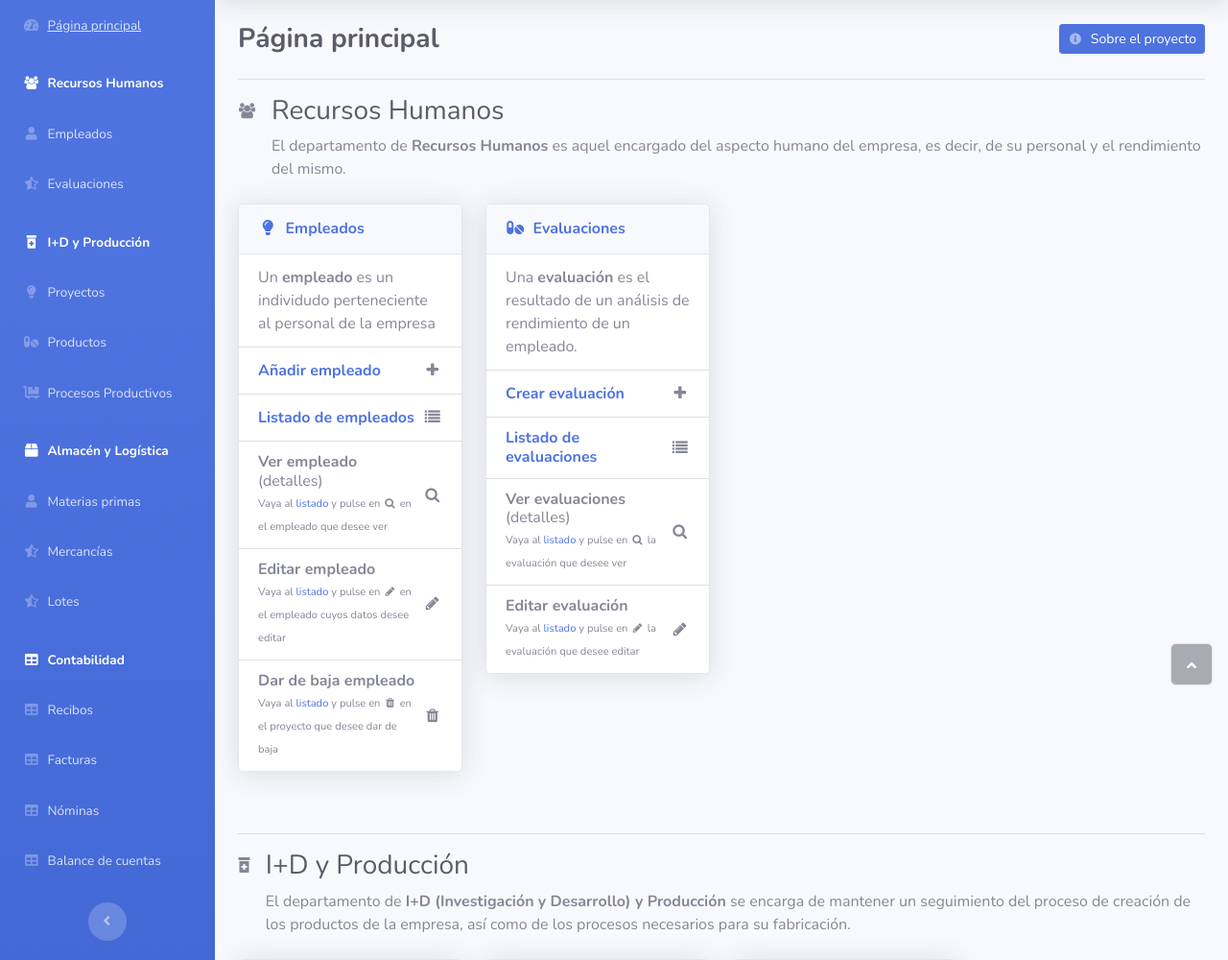
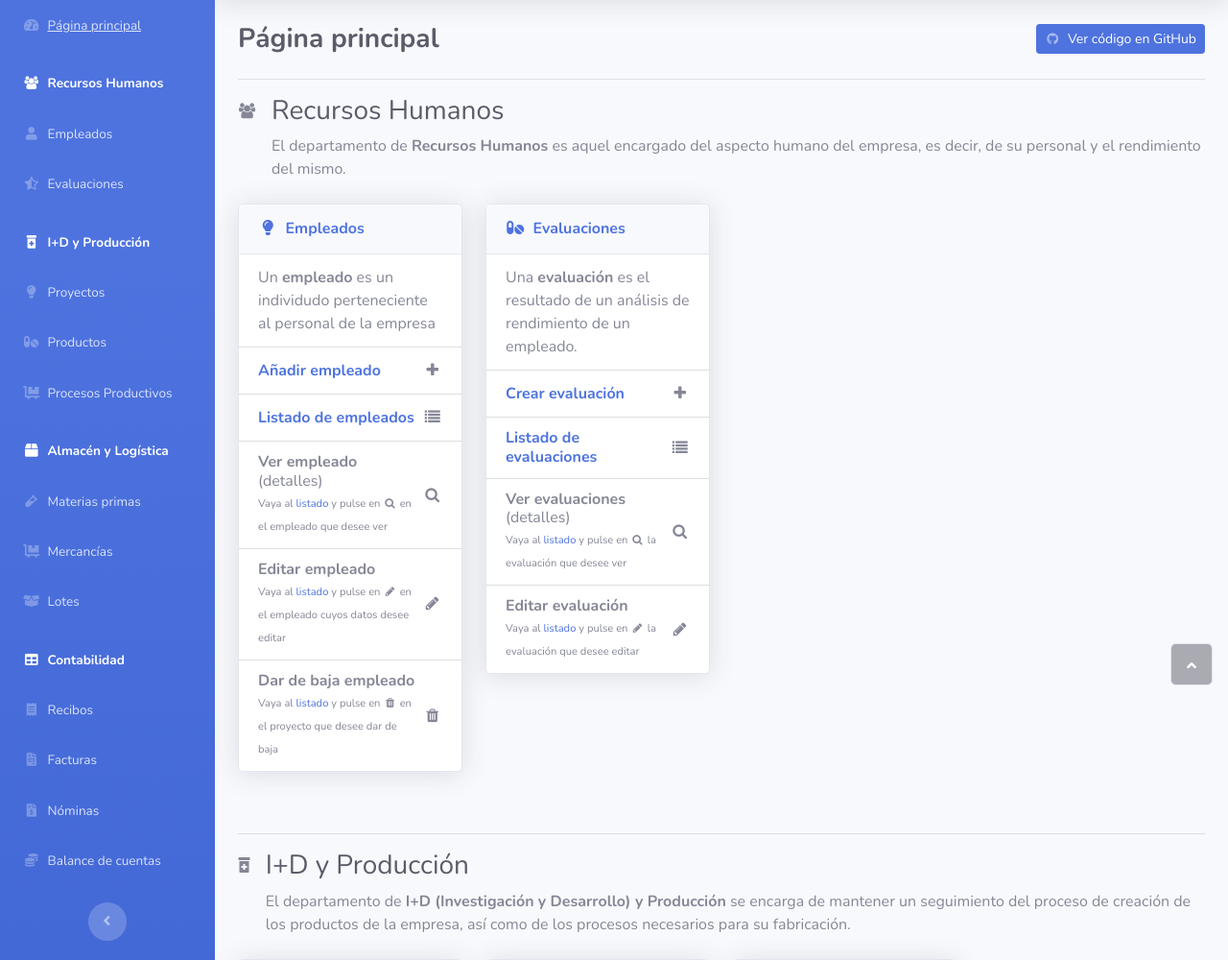
Before and after one commit to mianfg-DGIIM/DDSI, a Flask app: page / in a window 1280 px wide. Shown: the part 70-1070 px from the top of the page at 96% size. Run offline with Flask 2, Linux system fonts and the light colour scheme; some libraries are stand-ins or nearby versions.

Commit message:
Últimos fixes

```diff
--- a/app.py
+++ b/app.py
@@ -22,8 +22,8 @@ from models import *
 def home():
     data = {
         'breadcrumb_title':         'Página principal',
-        'breadcrumb_button':        '<i class="fas fa-fw fa-info-circle fa-sm text-white-50 mr-2"></i>Sobre el proyecto',
-        'breadcrumb_button_url':    '#'
+        'breadcrumb_button':        '<i class="fab fa-fw fa-github fa-sm text-white-50 mr-2"></i>Ver código en GitHub',
+        'breadcrumb_button_url':    'https://github.com/mianfg/pharmagiim'
     }
     return render_template('pages/home.html', data=data)
 
@@ -593,7 +593,7 @@ def materiasprimas_add():
     data = {
         'title':                    "Añadir materia prima",
         'breadcrumb_title':         "Almacenaje",
-        'breadcrumb_subtitle':      '<i class="fas fa-fw fa-user mr-2"></i>Materias primas',
+        'breadcrumb_subtitle':      '<i class="fas fa-fw fa-vial mr-2"></i>Materias primas',
         'breadcrumb_button':        '<i class="fas fa-fw fa-arrow-left fa-sm text-white-50 mr-2"></i>Volver a materias primas',
         'breadcrumb_button_url':    '/materiasprimas',
         'database_name':            'materiaprima',
@@ -622,7 +622,7 @@ def materiasprimas_all():
     data = {
         'title':                    "Materias primas",
         'breadcrumb_title':         "Almacenaje",
-        'breadcrumb_subtitle':      '<i class="fas fa-fw fa-user mr-2"></i>Materias primas',
+        'breadcrumb_subtitle':      '<i class="fas fa-fw fa-vial mr-2"></i>Materias primas',
         'breadcrumb_button':        '<i class="fas fa-fw fa-plus fa-sm text-white-50 mr-2"></i>Añadir materia prima',
         'breadcrumb_button_url':    '/materiasprimas/add',
         'database_name':            'materiaprima',
@@ -651,7 +651,7 @@ def materiasprimas_detail(id):
     data = {
         'title':                    f"Materia prima #{id}",
         'breadcrumb_title':         "Almacenaje",
-        'breadcrumb_subtitle':      '<i class="fas fa-fw fa-user mr-2"></i>Materias primas',
+        'breadcrumb_subtitle':      '<i class="fas fa-fw fa-vial mr-2"></i>Materias primas',
         'breadcrumb_button':        '<i class="fas fa-fw fa-arrow-left fa-sm text-white-50 mr-2"></i>Volver a materias primas',
         'breadcrumb_button_url':    '/materiasprimas',
         'database_name':            'materiaprima',
@@ -681,7 +681,7 @@ def materiasprimas_edit(id, api_resp=None):
     data = {
         'title':                    f"Editar materia prima #{id}",
         'breadcrumb_title':         "Almacenaje",
-        'breadcrumb_subtitle':      '<i class="fas fa-fw fa-user mr-2"></i>Materias primas',
+        'breadcrumb_subtitle':      '<i class="fas fa-fw fa-vial mr-2"></i>Materias primas',
         'breadcrumb_button':        '<i class="fas fa-fw fa-arrow-left fa-sm text-white-50 mr-2"></i>Volver a materias primas',
         'breadcrumb_button_url':    '/materiasprimas',
         'database_name':            'materiaprima',
@@ -707,7 +707,7 @@ def mercancias_add():
     data = {
         'title':                    "Añadir mercancia",
         'breadcrumb_title':         "Almacenaje",
-        'breadcrumb_subtitle':      '<i class="fas fa-fw fa-user mr-2"></i>Mercancias',
+        'breadcrumb_subtitle':      '<i class="fas fa-fw fa-dolly-flatbed mr-2"></i>Mercancias',
         'breadcrumb_button':        '<i class="fas fa-fw fa-arrow-left fa-sm text-white-50 mr-2"></i>Volver a mercancias',
         'breadcrumb_button_url':    '/mercancias',
         'database_name':            'mercancia',
@@ -734,7 +734,7 @@ def mercancias_all():
     data = {
         'title':                    "Mercancias",
         'breadcrumb_title':         "Almacenaje",
-        'breadcrumb_subtitle':      '<i class="fas fa-fw fa-user mr-2"></i>Mercancias',
+        'breadcrumb_subtitle':      '<i class="fas fa-fw fa-dolly-flatbed mr-2"></i>Mercancias',
         'breadcrumb_button':        '<i class="fas fa-fw fa-plus fa-sm text-white-50 mr-2"></i>Añadir mercancia',
         'breadcrumb_button_url':    '/mercancias/add',
         'database_name':            'mercancia',
@@ -759,7 +759,7 @@ def mercancias_detail(numRegistro):
     data = {
         'title':                    f"Mercancia #{numRegistro}",
         'breadcrumb_title':         "Almacenaje",
-        'breadcrumb_subtitle':      '<i class="fas fa-fw fa-user mr-2"></i>Mercancia',
+        'breadcrumb_subtitle':      '<i class="fas fa-fw fa-dolly-flatbed mr-2"></i>Mercancia',
         'breadcrumb_button':        '<i class="fas fa-fw fa-arrow-left fa-sm text-white-50 mr-2"></i>Volver a mercancias',
         'breadcrumb_button_url':    '/mercancias',
         'database_name':            'mercancia',
@@ -785,7 +785,7 @@ def lotes_add():
     data = {
         'title':                    "Añadir lote",
         'breadcrumb_title':         "Almacenaje",
-        'breadcrumb_subtitle':      '<i class="fas fa-fw fa-user mr-2"></i>Lotes',
+        'breadcrumb_subtitle':      '<i class="fas fa-fw fa-box-open mr-2"></i>Lotes',
         'breadcrumb_button':        '<i class="fas fa-fw fa-arrow-left fa-sm text-white-50 mr-2"></i>Volver a lotes',
         'breadcrumb_button_url':    '/lotes',
         'database_name':            'lote',
@@ -810,7 +810,7 @@ def lotes_all():
     data = {
         'title':                    "Lotes",
         'breadcrumb_title':         "Almacenaje",
-        'breadcrumb_subtitle':      '<i class="fas fa-fw fa-user mr-2"></i>Lotes',
+        'breadcrumb_subtitle':      '<i class="fas fa-fw fa-box-open mr-2"></i>Lotes',
         'breadcrumb_button':        '<i class="fas fa-fw fa-plus fa-sm text-white-50 mr-2"></i>Añadir lote',
         'breadcrumb_button_url':    '/lotes/add',
         'database_name':            'lote',
@@ -835,7 +835,7 @@ def lotes_detail(id):
     data = {
         'title':                    f"Lote #{id}",
         'breadcrumb_title':         "Almacenaje",
-        'breadcrumb_subtitle':      '<i class="fas fa-fw fa-user mr-2"></i>Lotes',
+        'breadcrumb_subtitle':      '<i class="fas fa-fw fa-box-open mr-2"></i>Lotes',
         'breadcrumb_button':        '<i class="fas fa-fw fa-arrow-left fa-sm text-white-50 mr-2"></i>Volver a lotes',
         'breadcrumb_button_url':    '/lotes',
         'database_name':            'lote',
@@ -864,7 +864,7 @@ def lotes_edit(id, api_resp=None):
     data = {
         'title':                    f"Editar lote #{id}",
         'breadcrumb_title':         "Almacenaje",
-        'breadcrumb_subtitle':      '<i class="fas fa-fw fa-user mr-2"></i>Lotes',
+        'breadcrumb_subtitle':      '<i class="fas fa-fw fa-box-open mr-2"></i>Lotes',
         'breadcrumb_button':        '<i class="fas fa-fw fa-arrow-left fa-sm text-white-50 mr-2"></i>Volver a lotes',
         'breadcrumb_button_url':    '/lotes',
         'database_name':            'lote',
@@ -1602,7 +1602,7 @@ def nominas_add(api_resp=None):
     data = {
         'title':                    "Añadir nómina",
         'breadcrumb_title':         "Contabilidad",
-        'breadcrumb_subtitle':      '<i class="fas fa-fw fa-user mr-2"></i>Nóminas',
+        'breadcrumb_subtitle':      '<i class="fas fa-fw fa-file-invoice-dollar mr-2"></i>Nóminas',
         'breadcrumb_button':        '<i class="fas fa-fw fa-arrow-left fa-sm text-white-50 mr-2"></i>Volver a nóminas',
         'breadcrumb_button_url':    '/nominas',
         'database_name':            'nomina',
@@ -1630,7 +1630,7 @@ def nomina_all():
     data = {
         'title':                    "Nóminas",
         'breadcrumb_title':         "Contabilidad",
-        'breadcrumb_subtitle':      '<i class="fas fa-fw fa-user mr-2"></i>Nóminas',
+        'breadcrumb_subtitle':      '<i class="fas fa-fw fa-file-invoice-dollar mr-2"></i>Nóminas',
         'breadcrumb_button':        '<i class="fas fa-fw fa-plus fa-sm text-white-50 mr-2"></i>Añadir nómina',
         'breadcrumb_button_url':    '/nominas/add',
         'database_name':            'nomina',
@@ -1667,7 +1667,7 @@ def nominas_edit(DNI, fecha, api_resp=None):
     data = {
         'title':                    f"Editar nómina",
         'breadcrumb_title':         "Contabilidad",
-        'breadcrumb_subtitle':      '<i class="fas fa-fw fa-user mr-2"></i>Nóminas',
+        'breadcrumb_subtitle':      '<i class="fas fa-fw fa-file-invoice-dollar mr-2"></i>Nóminas',
         'breadcrumb_button':        '<i class="fas fa-fw fa-arrow-left fa-sm text-white-50 mr-2"></i>Volver a nóminas',
         'breadcrumb_button_url':    '/nominas',
         'database_name':            'nomina',
@@ -1700,7 +1700,7 @@ def nomina_detail(DNI, fecha):
     data = {
         'title':                    f"Nómina",
         'breadcrumb_title':         "Contabilidad",
-        'breadcrumb_subtitle':      '<i class="fas fa-fw fa-user mr-2"></i>Nóminas',
+        'breadcrumb_subtitle':      '<i class="fas fa-fw fa-file-invoice-dollar mr-2"></i>Nóminas',
         'breadcrumb_button':        '<i class="fas fa-fw fa-arrow-left fa-sm text-white-50 mr-2"></i>Volver a nóminas',
         'breadcrumb_button_url':    '/nominas',
         'database_name':            'nomina',
@@ -1724,7 +1724,7 @@ def recibos_add(api_resp=None):
     data = {
         'title':                    "Añadir recibos",
         'breadcrumb_title':         "Contabilidad",
-        'breadcrumb_subtitle':      '<i class="fas fa-fw fa-user mr-2"></i>Recibos',
+        'breadcrumb_subtitle':      '<i class="fas fa-fw fa-receipt mr-2"></i>Recibos',
         'breadcrumb_button':        '<i class="fas fa-fw fa-arrow-left fa-sm text-white-50 mr-2"></i>Volver a recibos',
         'breadcrumb_button_url':    '/recibos',
         'database_name':            'recibo',
@@ -1751,7 +1751,7 @@ def recibos_all():
     data = {
         'title':                    "Recibos",
         'breadcrumb_title':         "Contabilidad",
-        'breadcrumb_subtitle':      '<i class="fas fa-fw fa-user mr-2"></i>Recibos',
+        'breadcrumb_subtitle':      '<i class="fas fa-fw fa-receipt mr-2"></i>Recibos',
         'breadcrumb_button':        '<i class="fas fa-fw fa-plus fa-sm text-white-50 mr-2"></i>Añadir recibo',
         'breadcrumb_button_url':    '/recibos/add',
         'database_name':            'recibo',
@@ -1774,7 +1774,7 @@ def facturas_add(api_resp=None):
     data = {
         'title':                    "Añadir factura",
         'breadcrumb_title':         "Contabilidad",
-        'breadcrumb_subtitle':      '<i class="fas fa-fw fa-user mr-2"></i>Facturas',
+        'breadcrumb_subtitle':      '<i class="fas fa-fw fa-file-invoice mr-2"></i>Facturas',
         'breadcrumb_button':        '<i class="fas fa-fw fa-arrow-left fa-sm text-white-50 mr-2"></i>Volver a facturas',
         'breadcrumb_button_url':    '/facturas',
         'database_name':            'factura',
@@ -1802,7 +1802,7 @@ def facturas_all():
     data = {
         'title':                    "Facturas",
         'breadcrumb_title':         "Contabilidad",
-        'breadcrumb_subtitle':      '<i class="fas fa-fw fa-user mr-2"></i>Facturas',
+        'breadcrumb_subtitle':      '<i class="fas fa-fw fa-file-invoice mr-2"></i>Facturas',
         'breadcrumb_button':        '<i class="fas fa-fw fa-plus fa-sm text-white-50 mr-2"></i>Añadir factura',
         'breadcrumb_button_url':    '/facturas/add',
         'database_name':            'factura',
@@ -1831,7 +1831,7 @@ def balanceCuentas_all():
     data = {
         'title':                    "Balance de cuentas",
         'breadcrumb_title':         "Contabilidad",
-        'breadcrumb_subtitle':      '<i class="fas fa-fw fa-user mr-2"></i>Balances',
+        'breadcrumb_subtitle':      '<i class="fas fa-fw fa-coins mr-2"></i>Balances',
         'database_name':            'balanceCuentas',
         'database_name_plural':     'balancesCuentas',
         'card_title':               "Listado de operaciones",
--- a/templates/pages/home.html
+++ b/templates/pages/home.html
@@ -321,7 +321,7 @@
 </div>
 <hr>
 <div class="d-sm-flex justify-content-left align-items-top mb-4">
-    <i class="fas fa-fw fa-prescription-bottle-alt mt-2 mb-3 mr-3"></i><div>
+    <i class="fas fa-fw fa-box mt-2 mb-3 mr-3"></i><div>
         <h3 class="text-dark mb-2">Almacén y Logística</h3>
         <p class="mb-0">El departamento de <strong>Almacén y Logística</strong> se encarga de mantener un registro de las materias primas que llegan y salen al almacén, así como de los lotes de productos que vienen de la fábrica y se entregan a los clientes.</p>
     </div>
@@ -330,7 +330,7 @@
     <div class="col-md-6 col-xl-3 mb-4">
         <div class="card shadow mb-4">
             <div class="card-header py-3">
-                <h6 class="text-primary font-weight-bold m-0"><i class="fas fa-fw fa-lightbulb mr-2"></i>Materias primas</h6>
+                <h6 class="text-primary font-weight-bold m-0"><i class="fas fa-fw fa-vial mr-2"></i>Materias primas</h6>
             </div>
             <ul class="list-group list-group-flush">
                 <li class="list-group-item">
@@ -382,7 +382,7 @@
     <div class="col-md-6 col-xl-3 mb-4">
         <div class="card shadow mb-4">
             <div class="card-header py-3">
-                <h6 class="text-primary font-weight-bold m-0"><i class="fas fa-fw fa-pills mr-2"></i>Mercancías</h6>
+                <h6 class="text-primary font-weight-bold m-0"><i class="fas fa-fw fa-dolly-flatbed mr-2"></i>Mercancías</h6>
             </div>
             <ul class="list-group list-group-flush">
                 <li class="list-group-item">
@@ -401,7 +401,7 @@
                 <li class="list-group-item">
                     <div class="row align-items-center no-gutters">
                         <div class="col mr-2">
-                            <h6 class="mb-0"><strong><a href="/ mercancias">Listado de mercancías</a></strong></h6><span class="text-xs"></span>
+                            <h6 class="mb-0"><strong><a href="/mercancias">Listado de mercancías</a></strong></h6><span class="text-xs"></span>
                         </div>
                         <div class="col-auto">
                             <i class="fa fa-fw fa-list"></i>
@@ -424,7 +424,7 @@
     <div class="col-md-6 col-xl-3 mb-4">
         <div class="card shadow mb-4">
             <div class="card-header py-3">
-                <h6 class="text-primary font-weight-bold m-0"><i class="fas fa-fw fa-dolly-flatbed mr-2"></i>Lotes</h6>
+                <h6 class="text-primary font-weight-bold m-0"><i class="fas fa-fw fa-box-open mr-2"></i>Lotes</h6>
             </div>
             <ul class="list-group list-group-flush">
                 <li class="list-group-item">
@@ -488,14 +488,14 @@
 <div class="d-sm-flex justify-content-left align-items-top mb-4">
     <i class="fas fa-fw fa-table mt-2 mb-3 mr-3"></i><div>
         <h3 class="text-dark mb-2">Contabilidad</h3>
-        <p class="mb-0">El departamento de <strong>Contabilidad</strong> es [...]</p>
+        <p class="mb-0">El departamento de <strong>Contabilidad</strong> es el encargado de administrar facturas, recibos y nóminas, así como de balances de cuentas.</p>
     </div>
 </div>
 <div class="row">
     <div class="col-md-6 col-xl-3 mb-4">
         <div class="card shadow mb-4">
             <div class="card-header py-3">
-                <h6 class="text-primary font-weight-bold m-0"><i class="fas fa-fw fa-lightbulb mr-2"></i>Facturas</h6>
+                <h6 class="text-primary font-weight-bold m-0"><i class="fas fa-fw fa-file-invoice mr-2"></i>Facturas</h6>
             </div>
             <ul class="list-group list-group-flush">
                 <li class="list-group-item">
@@ -527,7 +527,7 @@
     <div class="col-md-6 col-xl-3 mb-4">
         <div class="card shadow mb-4">
             <div class="card-header py-3">
-                <h6 class="text-primary font-weight-bold m-0"><i class="fas fa-fw fa-pills mr-2"></i>Recibos</h6>
+                <h6 class="text-primary font-weight-bold m-0"><i class="fas fa-fw fa-receipt mr-2"></i>Recibos</h6>
             </div>
             <ul class="list-group list-group-flush">
                 <li class="list-group-item">
@@ -559,7 +559,7 @@
     <div class="col-md-6 col-xl-3 mb-4">
         <div class="card shadow mb-4">
             <div class="card-header py-3">
-                <h6 class="text-primary font-weight-bold m-0"><i class="fas fa-fw fa-dolly-flatbed mr-2"></i>Nóminas</h6>
+                <h6 class="text-primary font-weight-bold m-0"><i class="fas fa-fw fa-file-invoice-dollar mr-2"></i>Nóminas</h6>
             </div>
             <ul class="list-group list-group-flush">
                 <li class="list-group-item">
@@ -611,7 +611,7 @@
     <div class="col-md-6 col-xl-3 mb-4">
         <div class="card shadow mb-4">
             <div class="card-header py-3">
-                <h6 class="text-primary font-weight-bold m-0"><i class="fas fa-fw fa-pills mr-2"></i>Balance de cuentas</h6>
+                <h6 class="text-primary font-weight-bold m-0"><i class="fas fa-fw fa-coins mr-2"></i>Balance de cuentas</h6>
             </div>
             <ul class="list-group list-group-flush">
                 <li class="list-group-item">
--- a/templates/pages/lotes_list.html
+++ b/templates/pages/lotes_list.html
@@ -17,7 +17,7 @@
             <td align="right">
                 <a href="/lotes/{{ lote.id }}"><i class="fa fa-fw fa-search mr-2"></i></a>
                 <a href="/lotes/{{ lote.id }}/edit" ><i class="fa fa-fw fa-pencil mr-2"></i></a>
-                <a href="#" onclick="modifyItem('lotes', '{{ lote.id }}')"><i class="fa fa-fw fa-trash"></i></a>
+                <a href="#" onclick="modifyItem('lotes', '{{ lote.id }}')"><i class="fas fa-fw fa-sign-out-alt"></i></a>
             </td>
         </tr>
         {% endfor %}
--- a/templates/pages/mercancias_list.html
+++ b/templates/pages/mercancias_list.html
@@ -6,7 +6,7 @@
         <tr>
             <th>Numero de Registro</th>
             <th>ID de la materia</th>
-            <td><strong>Tipo de transacción</strong></td>
+            <th>Tipo de transacción</th>
             <th></th>
         </tr>
     </thead>
--- a/templates/pages/nominas_all.html
+++ b/templates/pages/nominas_all.html
@@ -18,7 +18,10 @@
             <td>{{ nomina.fecha }}</td>
             <td>{{ nomina.IBAN }}</td>
             <td>{{ nomina.sueldo }}</td>
-            <td><a href="/nominas/{{ nomina.DNI }}/{{ nomina.fecha }}">Ver</a> · <a href="/nominas/{{ nomina.DNI }}/{{ nomina.fecha }}/edit">Editar</a></td>
+            <td align="right">
+                <a href="/nominas/{{ nomina.DNI }}/{{ nomina.fecha }}"><i class="fa fa-fw fa-search mr-2"></i></a>
+                <a href="/nominas/{{ nomina.DNI }}/{{ nomina.fecha }}/edit" ><i class="fa fa-fw fa-pencil mr-2"></i></a>
+            </td>
         </tr>
         {% endfor %}
     </tbody>
--- a/templates/skeleton/base.html
+++ b/templates/skeleton/base.html
@@ -30,14 +30,14 @@
                     <li class="nav-item"><a class="nav-link" href="/productos"><i class="fas fa-fw fa-pills mr-2 ml-2"></i><span {% if 'productos' in request.url_rule.endpoint %}style="text-decoration: underline;"{% endif %}>Productos</span></a></li>
                     <li class="nav-item"><a class="nav-link" href="/procesos-productivos"><i class="fas fa-fw fa-dolly-flatbed mr-2 ml-2"></i><span {% if 'procesos_productivos' in request.url_rule.endpoint %}style="text-decoration: underline;"{% endif %}>Procesos Productivos</span></a></li>
                     <li class="nav-item mt-2"><div class="nav-link text-white"><i class="text-white fas fa-fw fa-box mr-2 ml-2"></i><span><strong>Almacén y Logística</strong></span></div></li>
-                    <li class="nav-item"><a class="nav-link" href="/materiasprimas"><i class="fas fa-fw fa-user mr-2 ml-2"></i><span {% if 'materiasprimas' in request.url_rule.endpoint %}style="text-decoration: underline;"{% endif %}>Materias primas</span></a></li>
-                    <li class="nav-item"><a class="nav-link" href="/mercancias"><i class="fas fa-fw fa-star-half-alt mr-2 ml-2"></i><span {% if 'mercancias' in request.url_rule.endpoint %}style="text-decoration: underline;"{% endif %}>Mercancías</span></a></li>
-                    <li class="nav-item"><a class="nav-link" href="/lotes"><i class="fas fa-fw fa-star-half-alt mr-2 ml-2"></i><span {% if 'lotes' in request.url_rule.endpoint %}style="text-decoration: underline;"{% endif %}>Lotes</span></a></li>
+                    <li class="nav-item"><a class="nav-link" href="/materiasprimas"><i class="fas fa-fw fa-vial mr-2 ml-2"></i><span {% if 'materiasprimas' in request.url_rule.endpoint %}style="text-decoration: underline;"{% endif %}>Materias primas</span></a></li>
+                    <li class="nav-item"><a class="nav-link" href="/mercancias"><i class="fas fa-fw fa-dolly-flatbed mr-2 ml-2"></i><span {% if 'mercancias' in request.url_rule.endpoint %}style="text-decoration: underline;"{% endif %}>Mercancías</span></a></li>
+                    <li class="nav-item"><a class="nav-link" href="/lotes"><i class="fas fa-fw fa-box-open mr-2 ml-2"></i><span {% if 'lotes' in request.url_rule.endpoint %}style="text-decoration: underline;"{% endif %}>Lotes</span></a></li>
                     <li class="nav-item mt-2"><div class="nav-link text-white"><i class="text-white fas fa-fw fa-table mr-2 ml-2"></i><span><strong>Contabilidad</strong></span></div></li>
-                    <li class="nav-item"><a class="nav-link" href="/recibos"><i class="fas fa-fw fa-table mr-2 ml-2"></i><span {% if 'recibos' in request.url_rule.endpoint %}style="text-decoration: underline;"{% endif %}>Recibos</span></a></li>
-                    <li class="nav-item"><a class="nav-link" href="/facturas"><i class="fas fa-fw fa-table mr-2 ml-2"></i><span {% if 'facturas' in request.url_rule.endpoint %}style="text-decoration: underline;"{% endif %}>Facturas</span></a></li>
-                    <li class="nav-item"><a class="nav-link" href="/nominas"><i class="fas fa-fw fa-table mr-2 ml-2"></i><span {% if 'nominas' in request.url_rule.endpoint %}style="text-decoration: underline;"{% endif %}>Nóminas</span></a></li>
-                    <li class="nav-item"><a class="nav-link" href="/balancesCuentas"><i class="fas fa-fw fa-table mr-2 ml-2"></i><span {% if 'balancesCuentas' in request.url_rule.endpoint %}style="text-decoration: underline;"{% endif %}>Balance de cuentas</span></a></li>
+                    <li class="nav-item"><a class="nav-link" href="/recibos"><i class="fas fa-fw fa-receipt mr-2 ml-2"></i><span {% if 'recibos' in request.url_rule.endpoint %}style="text-decoration: underline;"{% endif %}>Recibos</span></a></li>
+                    <li class="nav-item"><a class="nav-link" href="/facturas"><i class="fas fa-fw fa-file-invoice mr-2 ml-2"></i><span {% if 'facturas' in request.url_rule.endpoint %}style="text-decoration: underline;"{% endif %}>Facturas</span></a></li>
+                    <li class="nav-item"><a class="nav-link" href="/nominas"><i class="fas fa-fw fa-file-invoice-dollar mr-2 ml-2"></i><span {% if 'nominas' in request.url_rule.endpoint %}style="text-decoration: underline;"{% endif %}>Nóminas</span></a></li>
+                    <li class="nav-item"><a class="nav-link" href="/balancesCuentas"><i class="fas fa-fw fa-coins mr-2 ml-2"></i><span {% if 'balancesCuentas' in request.url_rule.endpoint %}style="text-decoration: underline;"{% endif %}>Balance de cuentas</span></a></li>
                 </ul>
                 <div class="text-center d-none d-md-inline"><button class="btn rounded-circle border-0" id="sidebarToggle" type="button"></button></div>
             </div>
```
